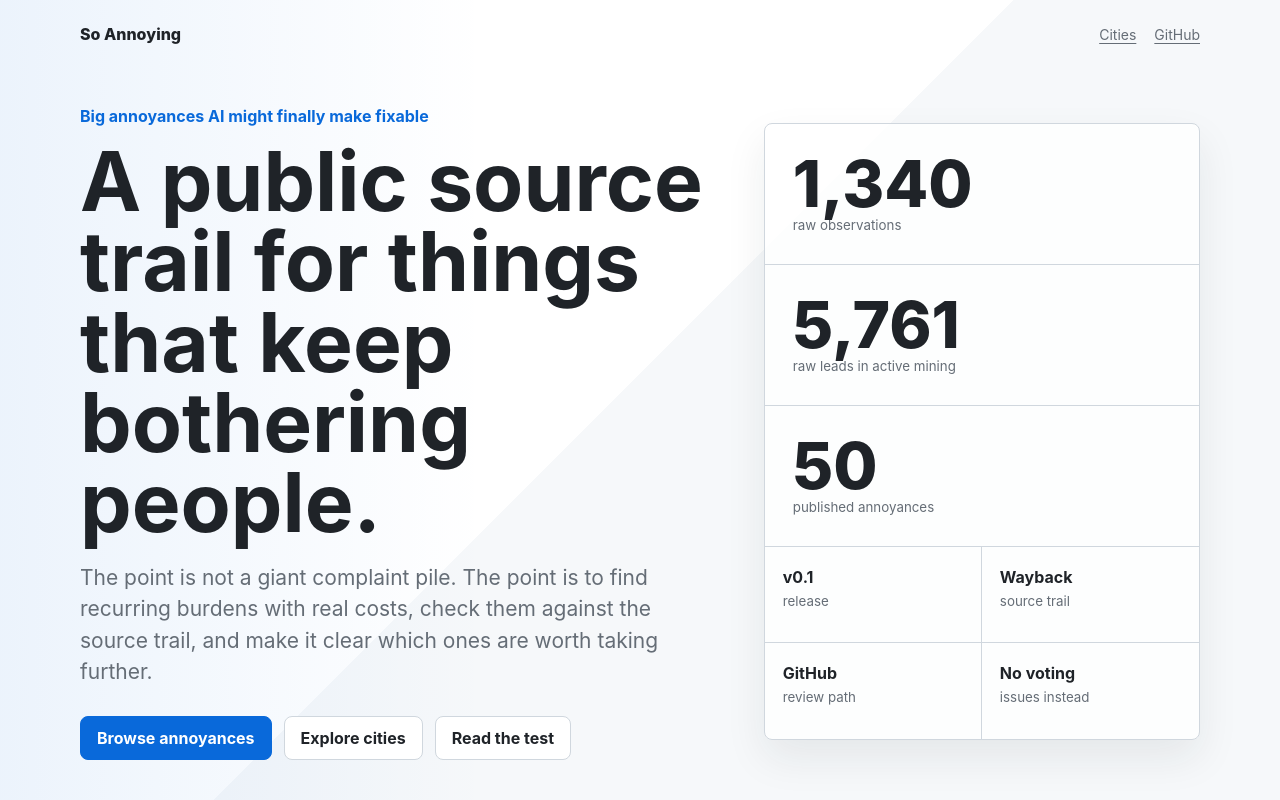
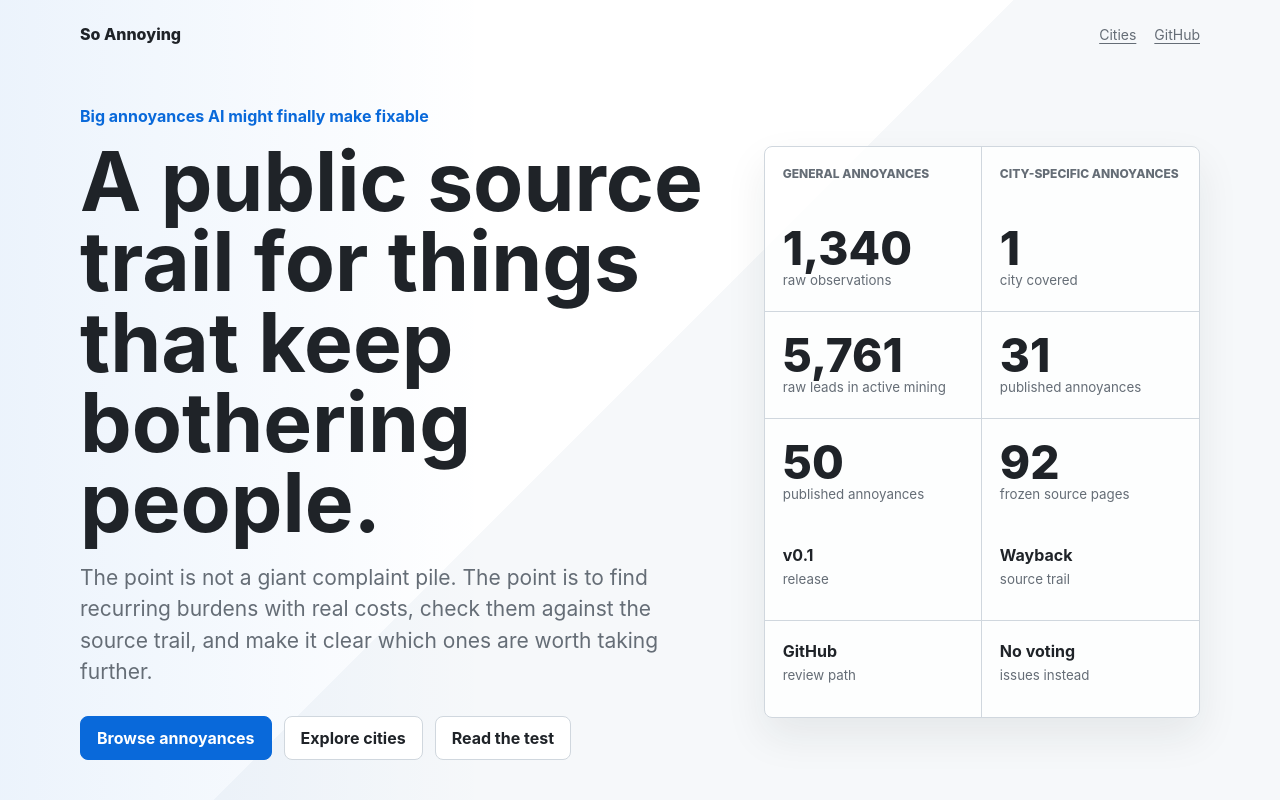
Before and after one commit to pauljump/soannoying, a website: page docs/index.html in a window 1280 px wide. Shown: the top 800 px of the page. Drawn offline with Linux system fonts and the light colour scheme.

Commit message:
feat: separate general and city collections

```diff
--- a/docs/highlights.js
+++ b/docs/highlights.js
@@ -749,6 +749,9 @@ window.SO_ANNOYING_DATA = {
       ]
     }
   ],
+  "generalStats": {
+    "publishedCount": 50
+  },
   "cities": [
     {
       "id": "san-francisco",
@@ -1384,6 +1387,11 @@ window.SO_ANNOYING_DATA = {
       ]
     }
   ],
+  "cityStats": {
+    "cityCount": 1,
+    "finalCount": 31,
+    "sourcePages": 92
+  },
   "highlights": [
     {
       "id": "cdb1d9ce748c",
--- a/docs/index.html
+++ b/docs/index.html
@@ -29,6 +29,9 @@
           </div>
         </div>
         <aside class="snapshot" aria-label="Current release snapshot">
+          <div class="snapshot-columns">
+            <section class="stat-group">
+              <p class="stat-heading">General annoyances</p>
               <div class="stat">
                 <span id="totalObservations">1,340</span>
                 <small>raw observations</small>
@@ -38,8 +41,25 @@
                 <small>raw leads in active mining</small>
               </div>
               <div class="stat">
-            <span>50</span>
+                <span id="publishedFinalCount">50</span>
                 <small>published annoyances</small>
+              </div>
+            </section>
+            <section class="stat-group">
+              <p class="stat-heading">City-specific annoyances</p>
+              <div class="stat">
+                <span id="cityCount">1</span>
+                <small>city covered</small>
+              </div>
+              <div class="stat">
+                <span id="cityFinalCount">31</span>
+                <small>published annoyances</small>
+              </div>
+              <div class="stat">
+                <span id="citySourcePages">92</span>
+                <small>frozen source pages</small>
+              </div>
+            </section>
           </div>
           <div class="stat-grid">
             <div><strong>v0.1</strong><small>release</small></div>
@@ -61,30 +81,15 @@
       </section>
 
       <section class="section-heading release-heading" id="annoyances">
-        <p class="kicker">Published list</p>
-        <h2>Annoyances</h2>
+        <p class="kicker">General annoyances</p>
+        <h2>Published annoyances</h2>
         <p>These made it through the current source check and Big Annoyance Test. They are the public list; the work behind each one stays linked below.</p>
-      </section>
-
-      <section class="cities-section" id="cities">
-        <div class="section-heading">
-          <p class="kicker">City layer</p>
-          <h2>City annoyances</h2>
-          <p>This is a separate collection for annoyances from specific cities. San Francisco is the first one. We can compare cities later; this section does not reclassify the general annoyance list.</p>
-        </div>
-        <div class="city-layout">
-          <div class="city-list" id="cityList" aria-label="Cities"></div>
-          <div class="city-panel">
-            <div class="city-panel-top" id="cityPanelTop"></div>
-            <div class="city-grid" id="cityCards"></div>
-          </div>
-        </div>
       </section>
 
       <section class="controls" aria-label="Browse published annoyances">
         <div>
-          <h2>Browse the published set</h2>
-          <p>Search the published list by the kind of annoyance it describes.</p>
+          <h2>Browse general annoyances</h2>
+          <p>Search the published general list by the kind of annoyance it describes.</p>
         </div>
         <label class="search">
           <span>Search</span>
@@ -101,6 +106,21 @@
       <section class="empty" id="emptyState" hidden>
         <h2>No matches</h2>
         <p>Try a broader word or clear the filter.</p>
+      </section>
+
+      <section class="cities-section" id="cities">
+        <div class="section-heading">
+          <p class="kicker">City layer</p>
+          <h2>City-specific annoyances</h2>
+          <p>This is a separate collection for annoyances from specific cities. San Francisco is the first one. We can compare cities later; this section does not reclassify the general annoyance list.</p>
+        </div>
+        <div class="city-layout">
+          <div class="city-list" id="cityList" aria-label="Cities"></div>
+          <div class="city-panel">
+            <div class="city-panel-top" id="cityPanelTop"></div>
+            <div class="city-grid" id="cityCards"></div>
+          </div>
+        </div>
       </section>
 
       <section class="funnel" id="process">
--- a/docs/site.js
+++ b/docs/site.js
@@ -4,6 +4,10 @@ const filters = document.querySelector(".filters");
 const emptyState = document.querySelector("#emptyState");
 const searchInput = document.querySelector("#searchInput");
 const totalObservations = document.querySelector("#totalObservations");
+const publishedFinalCount = document.querySelector("#publishedFinalCount");
+const cityCount = document.querySelector("#cityCount");
+const cityFinalCount = document.querySelector("#cityFinalCount");
+const citySourcePages = document.querySelector("#citySourcePages");
 const cityList = document.querySelector("#cityList");
 const cityPanelTop = document.querySelector("#cityPanelTop");
 const cityCards = document.querySelector("#cityCards");
@@ -18,6 +22,10 @@ let activeFilter = "All";
 let activeCityId = data.cities[0]?.id;
 
 totalObservations.textContent = data.totalObservations.toLocaleString();
+publishedFinalCount.textContent = data.generalStats.publishedCount.toLocaleString();
+cityCount.textContent = data.cityStats.cityCount.toLocaleString();
+cityFinalCount.textContent = data.cityStats.finalCount.toLocaleString();
+citySourcePages.textContent = data.cityStats.sourcePages.toLocaleString();
 
 function renderCityList() {
   cityList.replaceChildren();
--- a/docs/styles.css
+++ b/docs/styles.css
@@ -143,16 +143,39 @@ h1 {
   overflow: hidden;
 }
 
+.snapshot-columns {
+  display: grid;
+  grid-template-columns: repeat(2, minmax(0, 1fr));
+}
+
+.stat-group:first-child {
+  border-right: 1px solid var(--line);
+}
+
+.stat-heading {
+  min-height: 58px;
+  margin: 0;
+  padding: 18px 18px 10px;
+  color: var(--muted);
+  font-size: 12px;
+  font-weight: 800;
+  text-transform: uppercase;
+}
+
 .stat {
-  padding: 28px;
+  padding: 20px 18px;
   border-bottom: 1px solid var(--line);
 }
 
 .stat span {
   display: block;
-  font-size: 64px;
+  font-size: 46px;
   line-height: 1;
   font-weight: 850;
+}
+
+.stat-group .stat:last-child {
+  border-bottom: 0;
 }
 
 small {
@@ -622,6 +645,15 @@ footer p {
     font-size: 18px;
   }
 
+  .snapshot-columns {
+    grid-template-columns: 1fr;
+  }
+
+  .stat-group:first-child {
+    border-right: 0;
+    border-bottom: 1px solid var(--line);
+  }
+
   .stat span {
     font-size: 52px;
   }
```
Also changed, not shown: scripts/build-pages.mjs (+8 -0 lines). Lines whose indentation alone changed are shown as unchanged.
